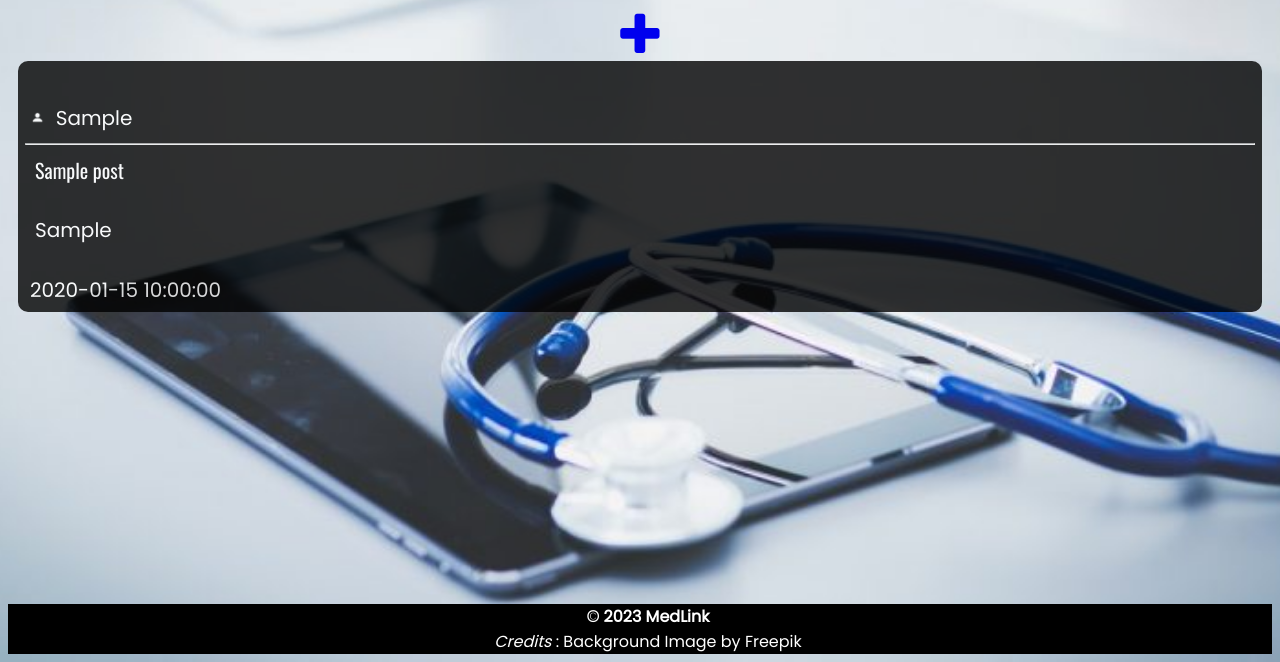
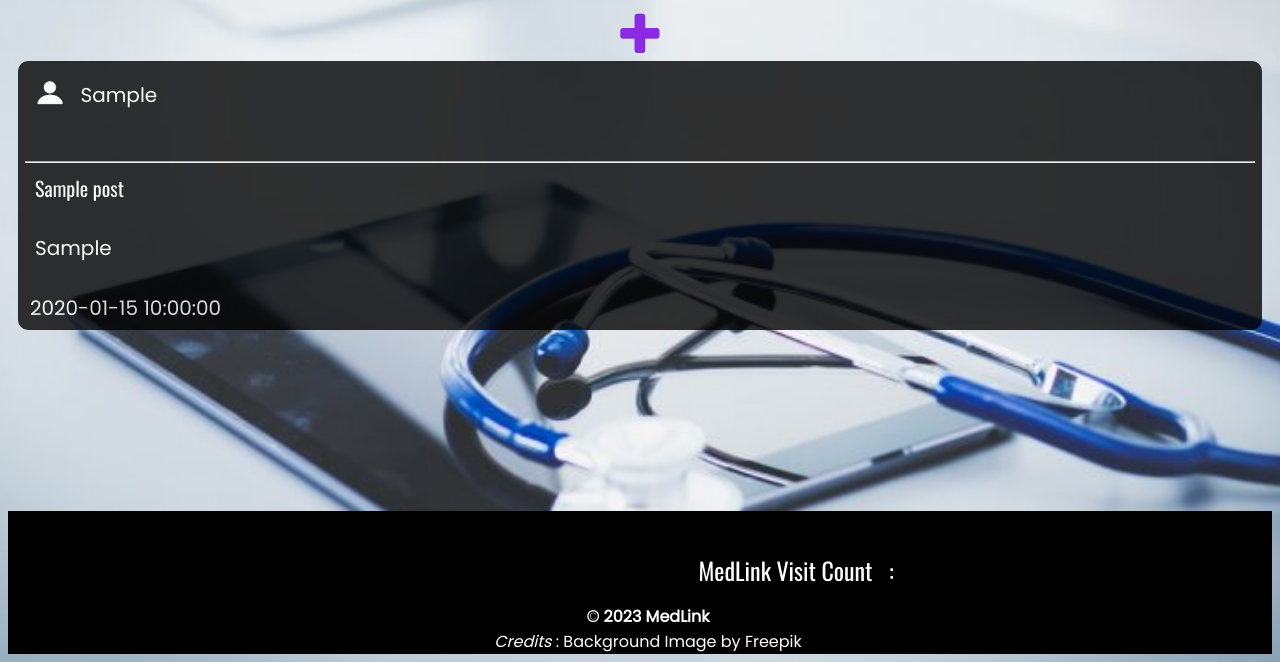
Before and after one commit to pranjal-yadav05/MEDLINK, a PHP site: page /hospops.php in a window 1280 px wide. Shown: the part 138-800 px from the top of the page. Run offline with PHP 8.4, Linux system fonts and the light colour scheme; tables that the repository leaves empty or names only in its code hold one stand-in row (values such as "Sample post").

Commit message:
Enhanced frontend performance, user experience, and added visits counter.

```diff
--- a/hospops.php
+++ b/hospops.php
@@ -23,7 +23,7 @@
     </head>
 <body>
         <div class="header">
-                <div class="title-container"><h1><a class="link" href="index.php">MEDLINK</a></h1></div>
+                <div class="title-container"><h1><a class="title-link" href="index.php">MEDLINK</a></h1></div>
                 <div id="set" class="set-menu">
                     <ol class="set-menu">
                         <!-- Inbox Label -->
@@ -47,7 +47,7 @@
         </div>
 
         <div class="content">
-            <div class="plus"><a class="plus" id="myBtn" href="#"><i class="fa fa-plus" style="font-size:50px"></i></a></div>
+            <center><div class="plus" id="myBtn"><i class="fa fa-plus" style="font-size:50px"></i></div></center>
 
             <!-- The modal container -->
             <div id="myModal" class="modal">
@@ -129,11 +129,11 @@
 
                 // Display data in HTML format
                 while ($row = mysqli_fetch_assoc($result)) {
-                    echo '<div class="fetch"><br>
+                    echo '<div class="fetch">
                             <div class="original-poster">
-                                <img src="/images/profile.png" height="15px" width="15px"> &nbsp'
+                                <a href="user_profile.php"><div class="pfp-preview"><img src="/images/profile.png" height="40px width="40px"></div></a> &nbsp'
                                 . htmlspecialchars(stripslashes($row['post_user'])) .
-                            '</div><br>
+                            '</div><br><br>
                             <hr>
                             <div class="title">'
                                 . htmlspecialchars(stripslashes($row['post_name'])) .
@@ -149,11 +149,17 @@
         </div>
 
         <footer class="site-footer">
-                <strong>&#169; 2023 MedLink</strong></br>
-                <i>Credits </i>: Background Image by
-                <a class="whlink" href="https://www.freepik.com/free-photo/tablet-medical-equipment_1315149.htm#page=25&query=medical%20phone&position=20&from_view=keyword&track=ais">
-                    Freepik
-                </a>
+            <br>
+            <div style="text-align: center;" class="scrolling-text-container">
+                <p class="scrolling-text"><font size="+2.5" style="font-family: Oswald; vertical-align: middle;">MedLink Visit Count &nbsp : &nbsp
+	            <script type="text/javascript" src="https://services.webestools.com/cpt_visits/23317-10-9.js"></script></font></p>
+            </div>
+
+            <strong>&#169; 2023 MedLink</strong></br>
+            <i>Credits </i>: Background Image by
+            <a class="whlink" href="https://www.freepik.com/free-photo/tablet-medical-equipment_1315149.htm#page=25&query=medical%20phone&position=20&from_view=keyword&track=ais">
+                Freepik
+            </a>
         </footer>
 
         <script>
--- a/styles.css
+++ b/styles.css
@@ -211,10 +211,13 @@
 
 .plus {
     text-align: center;
+    color: blueviolet;
+    display: inline-block;
 }
 
 .plus:hover {
-    color: blueviolet;
+    color: slateblue;
+    cursor: pointer;
 }
 
 /* The modal container */
@@ -372,9 +375,21 @@
     color: rgb(241, 0, 0);
 }
 
-.link {
+a:-webkit-any-link {
+    color: white;
+    text-decoration: none;
+}
+
+.title-link:-webkit-any-link {
     text-decoration: none;
     color: black;
+}
+
+.title-link:hover {
+    background-image: linear-gradient(to right,rgb(3, 192, 104),rgb(109, 157, 218));
+    background-clip: text;
+    -webkit-background-clip: text; /* For Safari/Chrome */
+    color: transparent;
 }
 
 .whlink {
@@ -391,6 +406,27 @@
 .whlink:active {
     background-color: black;
     color: rgb(241, 0, 0);
+}
+
+.scrolling-text-container {
+  width: 100%;
+  overflow: hidden;
+}
+
+.scrolling-text {
+  animation: scroll 15s linear infinite;
+  white-space: nowrap;
+  font-size: 16px;
+  font-family: sans-serif;
+}
+
+@keyframes scroll {
+  0% {
+    transform: translateX(100%);
+  }
+  100% {
+    transform: translateX(-100%);
+  }
 }
 
 .site-footer {
```
Also changed, not shown: cliresearch.php (+16 -10 lines), index.php (+13 -7 lines), patientcare.php (+16 -10 lines).
